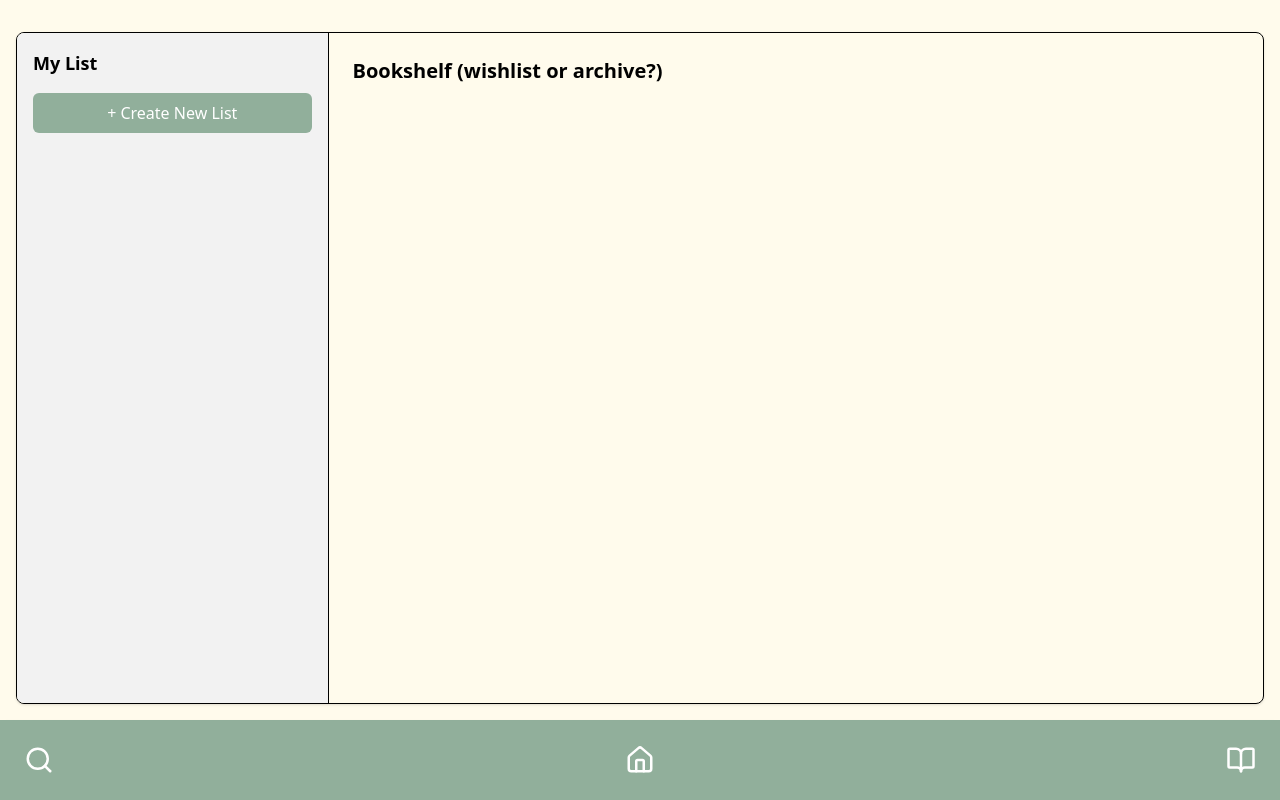
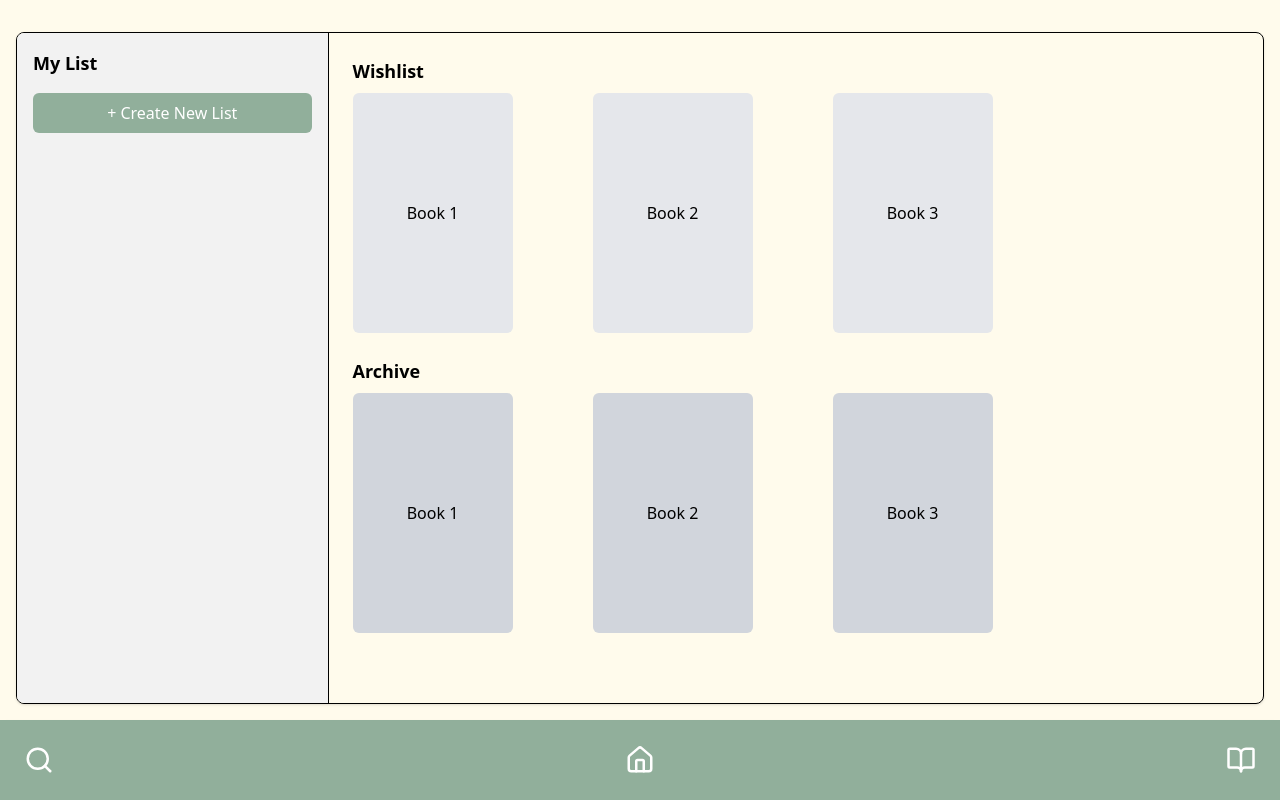
Before and after one commit to samss716/book-club-app, a React (Vite) app: page /bookshelf in a window 1280 px wide. Built offline with nearby package versions, Linux system fonts and the light colour scheme.

Commit message:
adding new layout for bookshelf wishlist and archive

```diff
--- a/src/pages/Bookshelf.jsx
+++ b/src/pages/Bookshelf.jsx
@@ -14,11 +14,39 @@ export default function Bookshelf() {
         </aside>
 
       {/* right sidebar */}
-                <section className="flex-1 p-6">
-                    <h1 className="text-xl font-bold mb-4">Bookshelf (wishlist or archive?)</h1>
+        <section className="flex-1 p-6 space-y-6 overflow-hidden">
+        {/* creating wishlish sect */}
+        <div>
+          <h2 className="text-lg font-semibold mb-2">Wishlist</h2>
+          <div className="flex gap-20 overflow-x-auto scrollbar-hide">
+            {/* placeholders - will use map ig so */}
+            {[...Array(3)].map((_, i)=> (
+            <div
+              key={`wishlist-${i}`}
+              className="w-40 h-60 bg-gray-200 flex items-center justify-center rounded-md shrink-0"
+              >
+              Book {i+1}
+            </div>
+          ))}
+          </div>
+        </div>
+
+        {/* Archive */}
+        <div>
+          <h2 className="text-lg font-semibold mb-2">Archive</h2>
+          <div className="flex gap-20 overflow-x-auto scrollbar-hide">
+          {[...Array(3)].map((_, i) => (
+        <div
+          key={`archive-${i}`}
+          className="w-40 h-60 bg-gray-300 flex items-center justify-center rounded-md shrink-0"
+          >
+          Book {i+1}
+          </div>
+          ))}
+          </div>
+        </div>
       </section>
     </div>
-
   </div>
   );
 }
```
Lines whose indentation alone changed are shown as unchanged.
